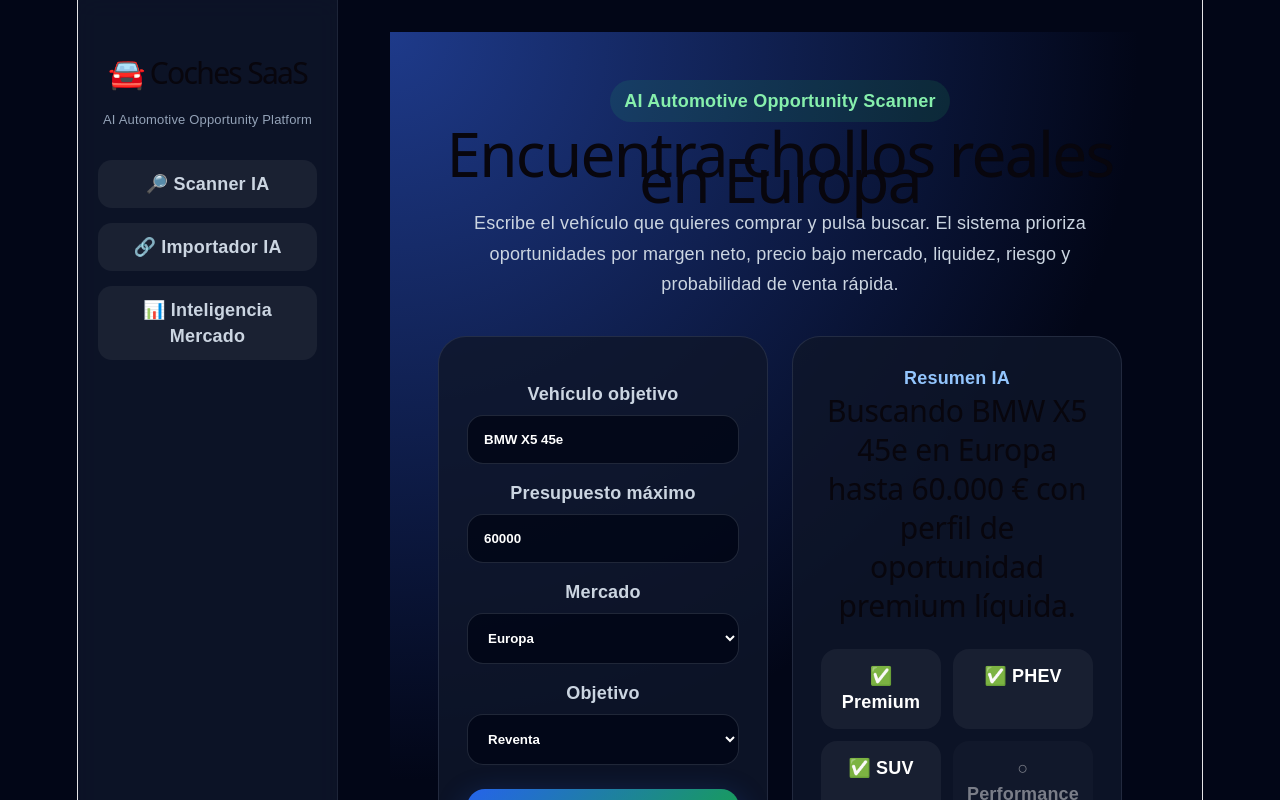
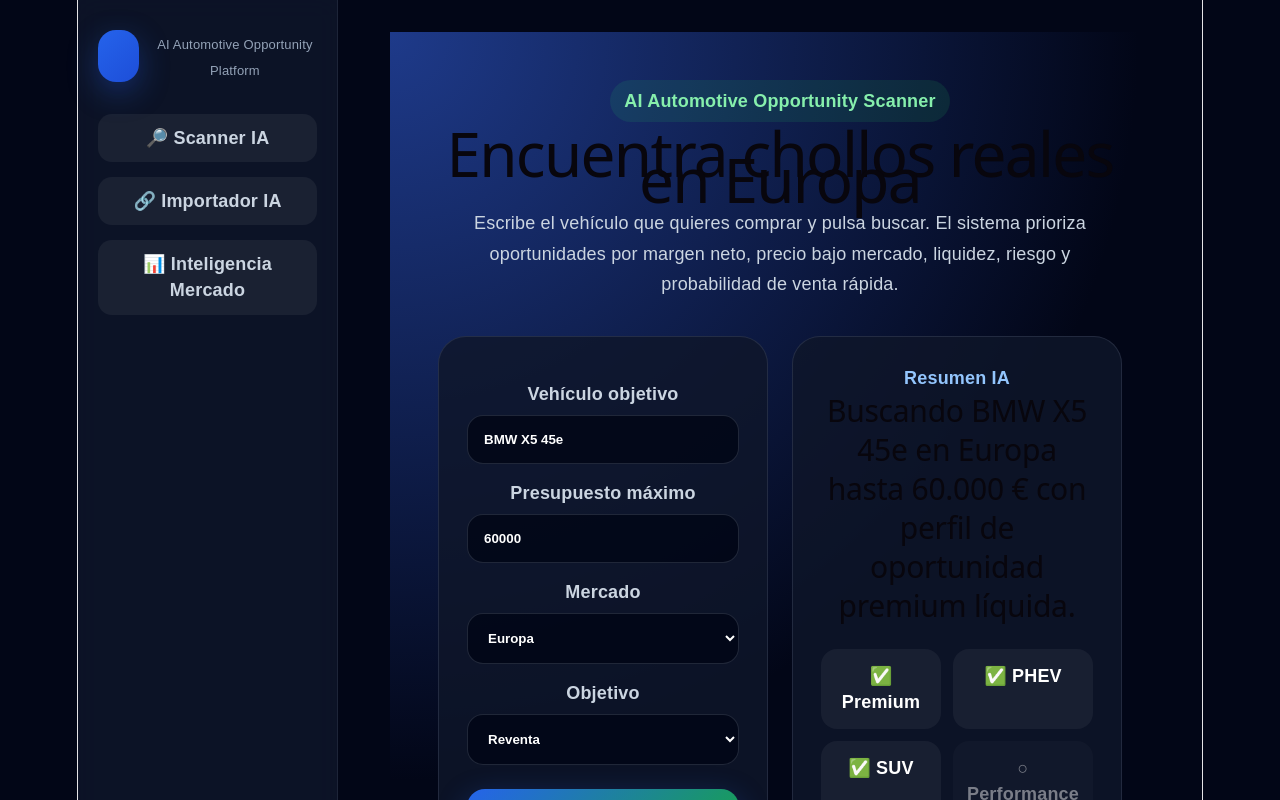
Before and after one commit to inviertetodo-hue/coches-saas-, a React (Vite) app: page / in a window 1280 px wide. Shown: the top 800 px of the page. Built offline with nearby package versions, Linux system fonts and the light colour scheme.

Commit message:
Improve reusable sidebar brand component

```diff
--- a/src/components/layout/AppSidebarBrand.jsx
+++ b/src/components/layout/AppSidebarBrand.jsx
@@ -2,17 +2,46 @@ import { APP_BRAND } from "../../config/appBrand";
 
 export default function AppSidebarBrand() {
   return (
-    <>
-      <h1>{APP_BRAND.title}</h1>
+    <div style={wrapperStyle}>
+      <div style={logoStyle}>{APP_BRAND.logo}</div>
 
-      <p style={subtitleStyle}>{APP_BRAND.subtitle}</p>
-    </>
+      <div>
+        <h1 style={titleStyle}>{APP_BRAND.name}</h1>
+
+        <p style={subtitleStyle}>{APP_BRAND.subtitle}</p>
+      </div>
+    </div>
   );
 }
 
+const wrapperStyle = {
+  display: "flex",
+  alignItems: "center",
+  gap: "14px",
+};
+
+const logoStyle = {
+  width: "52px",
+  height: "52px",
+  borderRadius: "18px",
+  display: "grid",
+  placeItems: "center",
+  fontWeight: "900",
+  fontSize: "18px",
+  color: "white",
+  background: "linear-gradient(135deg, #2563eb, #1d4ed8)",
+  boxShadow: "0 10px 30px rgba(37,99,235,0.35)",
+};
+
+const titleStyle = {
+  margin: 0,
+  color: "white",
+  fontSize: "20px",
+  fontWeight: "900",
+};
+
 const subtitleStyle = {
+  marginTop: "4px",
   color: "#94a3b8",
   fontSize: "13px",
-  lineHeight: "1.5",
-  marginTop: "12px",
 };
```
